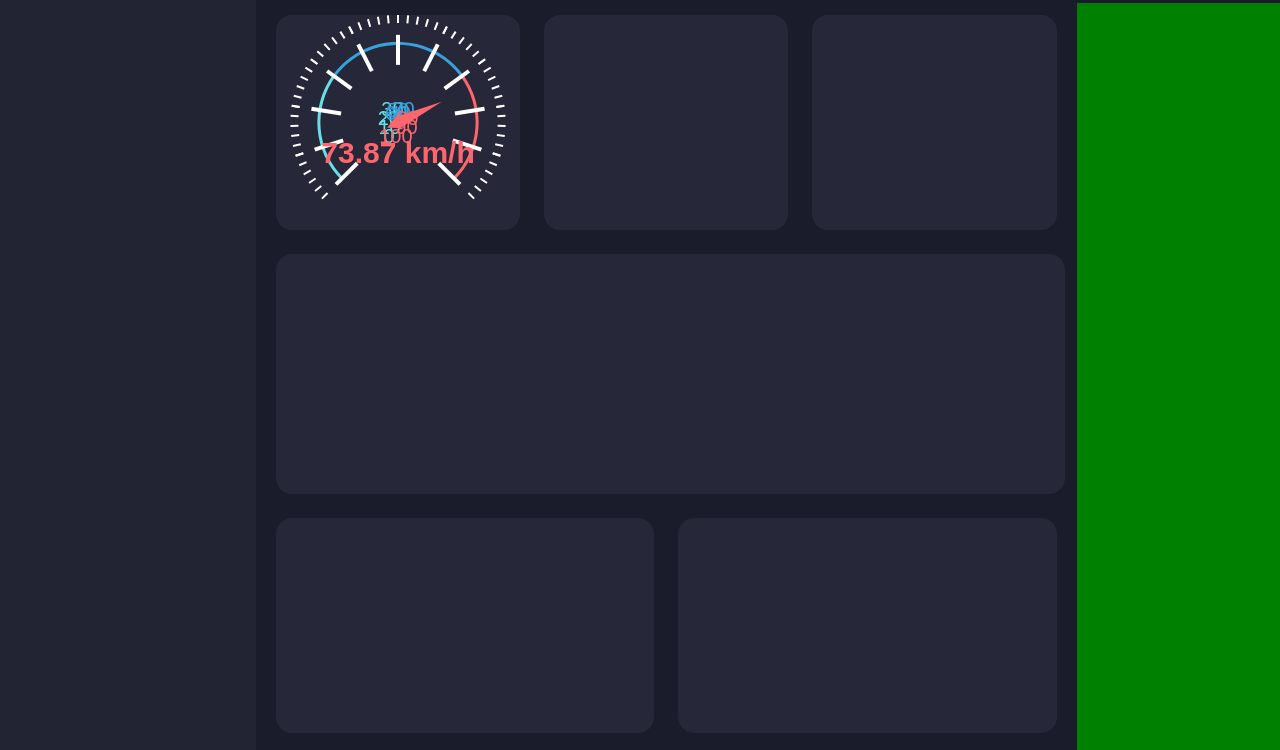
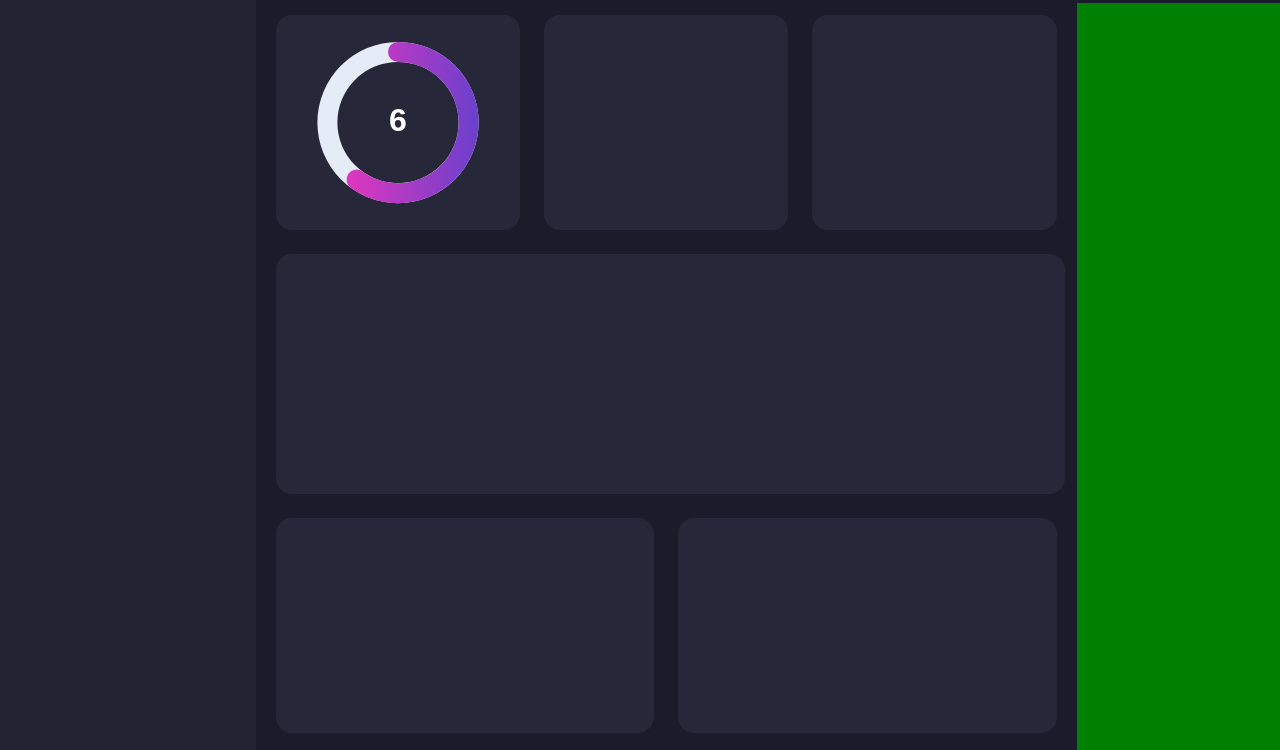
Before and after one commit to takanbi/dashboard-design, a plain HTML site: page index.html in a window 1280 px wide. Shown: the part 47-797 px from the top of the page. Drawn offline with nearby package versions, Linux system fonts and the light colour scheme.

Commit message:
issues with series backgroundColor

```diff
--- a/css/style.scss
+++ b/css/style.scss
@@ -148,7 +148,21 @@
             background: rgb(38, 39, 57);
             border-radius: 1rem;
             margin: 0.75rem 0.25rem;
+            canvas {
+              border-radius: 1rem;
+              width: 100%;
+              height: 100%;
+            }
           }
+          // #graphBox-sect1 {
+
+          //   div {
+          //     // border-radius: 1rem;
+          //     canvas {
+          //       border-radius: 1rem;
+          //     }
+          //   }
+          // }
         }
         #graphs-box2 {
           width: 100%;
--- a/js/app.js
+++ b/js/app.js
@@ -1,80 +1,182 @@
 $(function(){
 
-    // jQuery methods go here...
+  let main = document.getElementById("graphBox-sect1");
+  // let main = $("#graphBox-sect1");
+  // let myChart = echarts.init(main, 'dark');
+  let myChart = echarts.init(main);
+  let option;
+
+  const gaugeData = [
+    {
+      value: 6,
+      // name: 'Good',
+      title: {
+        offsetCenter: ["0%", "0%"],
+      },
+      detail: {
+        valueAnimation: true,
+        offsetCenter: ["0%", "0%"],
+      },
+    },
+  ];
+  option = {
+    // tooltip: {
+    //     formatter: '{a} <br/>{b} : {c}%'
+    // },
+  //   backgroundColor: "red",
+    series: {
+      type: "gauge",
+      startAngle: 90,
+      endAngle: -270,
+      max: 10,
+      min: 0,
+      backgroundColor: "#F00",
+      itemStyle: {
+        backgroundColor: "#F00",
+      },
+      pointer: {
+        show: false,
+      },
+      progress: {
+        show: true,
+        overlap: false,
+        roundCap: true,
+        clip: false,
+
+        itemStyle: {
+          backgroundColor: "#F00",
+          color: {
+            backgroundColor: "#F00",
+            type: "linear",
+            x: 0,
+            y: 1,
+            x2: 1,
+            y2: 1,
+            colorStops: [
+              {
+                offset: 0,
+                color: "rgb(223, 55, 190)",
+              },
+              {
+                offset: 1,
+                color: "rgb(106, 64, 204)",
+              },
+            ],
+            //global: true // default is false
+          },
+        },
+      },
+      axisLine: {
+        lineStyle: {
+          width: 20,
+        },
+        itemStyle: {
+          backgroundColor: "#F00"
+        }
+      },
+      splitLine: {
+        show: false,
+        // distance: 0,
+        // length: 10
+      },
+      axisTick: {
+        show: false,
+      },
+      axisLabel: {
+        show: false,
+        // distance: 50
+      },
+      data: gaugeData,
+      /*title: {
+              fontSize: 24
+            },*/
+      detail: {
+        width: 50,
+        height: 14,
+        color: "#FFFFFF",
+        fontSize: 32,
+        valueAnimation: true,
+        formatter: "{value}",
+
+      },
+    },
+  };
+
+  option && myChart.setOption(option);
 
   });
 
   // import * as echarts from '../js/echarts';
 
-var chartDom = document.getElementById('graphBox-sect1');
-var myChart = echarts.init(chartDom);
-var option;
+// var chartDom = document.getElementById('graphBox-sect1');
+// var myChart = echarts.init(chartDom);
+// var option;
 
-option = {
-  series: [
-    {
-      type: 'gauge',
-      axisLine: {
-        lineStyle: {
-          width: 3,
-          color: [
-            [0.3, '#67e0e3'],
-            [0.7, '#37a2da'],
-            [1, '#fd666d']
-          ]
-        }
-      },
-      pointer: {
-        itemStyle: {
-          color: 'auto'
-        }
-      },
-      axisTick: {
-        distance: -30,
-        length: 8,
-        lineStyle: {
-          color: '#fff',
-          width: 2
-        }
-      },
-      splitLine: {
-        distance: -10,
-        length: 30,
-        lineStyle: {
-          color: '#fff',
-          width: 4
-        }
-      },
-      axisLabel: {
-        color: 'auto',
-        distance: 40,
-        fontSize: 20
-      },
-      detail: {
-        valueAnimation: true,
-        formatter: '{value} km/h',
-        color: 'auto'
-      },
-      data: [
-        {
-          value: 70
-        }
-      ]
-    }
-  ]
-};
-setInterval(function () {
-  myChart.setOption({
-    series: [
-      {
-        data: [
-          {
-            value: +(Math.random() * 100).toFixed(2)
-          }
-        ]
-      }
-    ]
-  });
-}, 2000);
+// option = {
+//   series: [
+//     {
+//       type: 'gauge',
+//       axisLine: {
+//         lineStyle: {
+//           width: 3,
+//           color: [
+//             [0.3, '#67e0e3'],
+//             [0.7, '#37a2da'],
+//             [1, '#fd666d']
+//           ]
+//         }
+//       },
+//       pointer: {
+//         itemStyle: {
+//           color: 'auto'
+//         }
+//       },
+//       axisTick: {
+//         distance: -30,
+//         length: 8,
+//         lineStyle: {
+//           color: '#fff',
+//           width: 2
+//         }
+//       },
+//       splitLine: {
+//         distance: -10,
+//         length: 30,
+//         lineStyle: {
+//           color: '#fff',
+//           width: 4
+//         }
+//       },
+//       axisLabel: {
+//         color: 'auto',
+//         distance: 40,
+//         fontSize: 20
+//       },
+//       detail: {
+//         valueAnimation: true,
+//         formatter: '{value} km/h',
+//         color: 'auto'
+//       },
+//       data: [
+//         {
+//           value: 70
+//         }
+//       ]
+//     }
+//   ]
+// };
+// setInterval(function () {
+//   myChart.setOption({
+//     series: [
+//       {
+//         data: [
+//           {
+//             value: +(Math.random() * 100).toFixed(2)
+//           }
+//         ]
+//       }
+//     ]
+//   });
+// }, 2000);
 
-option && myChart.setOption(option);
+// option && myChart.setOption(option);
```
Also changed, not shown: css/style.css, images/the-century-times-logo.svg (added), 2 other files.
